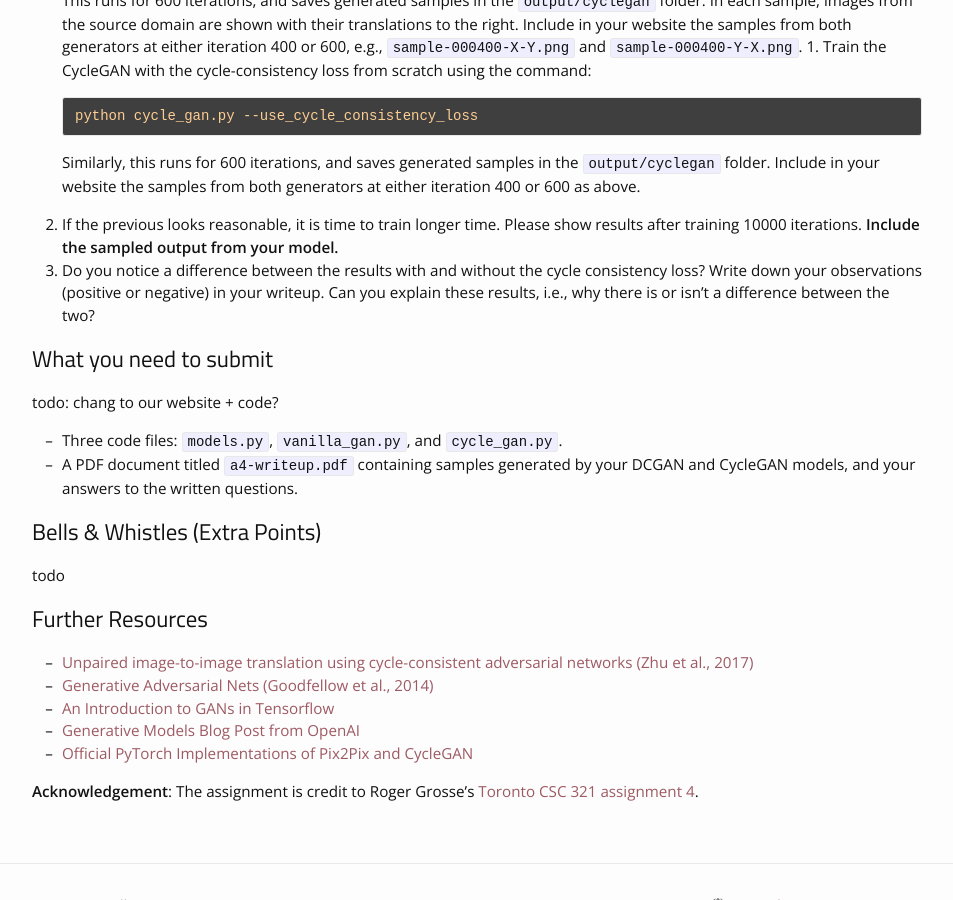
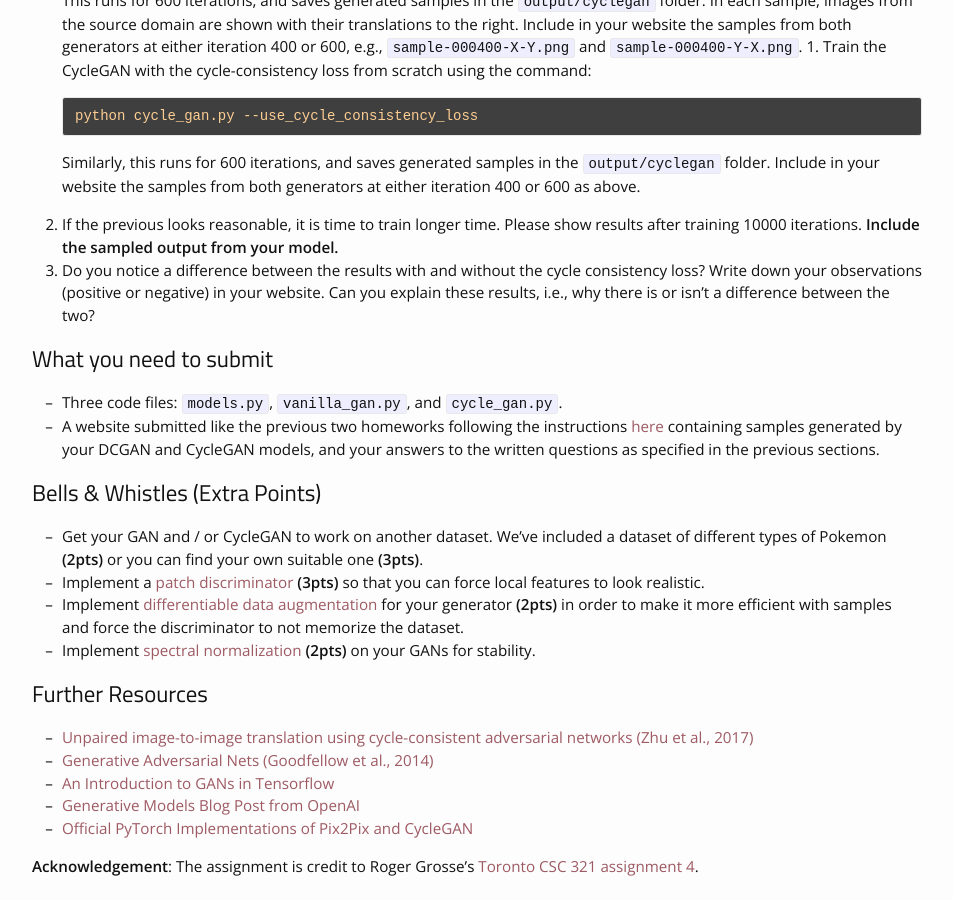
Before and after one commit to kazemnejad/jekyll-course-website-template, a Jekyll site: the page built from _assignments/hw3.md, in a window 1280 px wide and 900 px high, scrolled down 7612 px. Shown: the whole window, without its empty margins (163-1116 px from the left). Built offline with Jekyll 4.4.1, drawn with Linux system fonts in a browser that asks for light colours; nearby versions of some CDN libraries; formulas are drawn with MathJax 3; a script that is not in the unit is left out; some of the changed text lies outside the part shown.

Commit message:
finished hw3 I think

````diff
--- a/_assignments/hw3.md
+++ b/_assignments/hw3.md
@@ -95,7 +95,7 @@ There are 5 numbered bullets in the code to fill in for the discriminator and 3
 ```
 python vanilla_gan.py --num_epochs=100
 ```
-The script saves the output of the generator for a fixed noise sample every 200 iterations throughout training; this allows you to see how the generator improves over time. **Include the following  in your write-up**:
+The script saves the output of the generator for a fixed noise sample every 200 iterations throughout training; this allows you to see how the generator improves over time. **Include the following  in your website**:
 - Screenshots of discriminator and generator training loss with both `--data_aug=basic/deluxe` -- 4 curves in total.  Briefly explain what the curves should look like if GAN manages to train.
 - Set data augmentation to deluxe and then show one of the samples from early in training (e.g., iteration 200) and one of the samples from later in training, and give the iteration number for those samples. Briefly comment on the quality of the samples, and in what way they improve through training.
 
@@ -180,17 +180,19 @@ Similarly, this runs for 600 iterations, and saves generated samples in the `out
 600 as above.
 1. If the previous looks reasonable, it is time to train longer time. Please show results after training 10000 iterations.
  **Include the sampled output from your model.**
-1. Do you notice a difference between the results with and without the cycle consistency loss? Write down your observations (positive or negative) in your writeup. Can you explain these results, i.e., why there is or isn’t a difference between the two?
+1. Do you notice a difference between the results with and without the cycle consistency loss? Write down your observations (positive or negative) in your website. Can you explain these results, i.e., why there is or isn’t a difference between the two?
 
 
 ## What you need to submit
-todo: chang to our website + code?
 * Three code files: `models.py`, `vanilla_gan.py`, and `cycle_gan.py`.
-* A PDF document titled `a4-writeup.pdf` containing samples generated by your DCGAN and
-CycleGAN models, and your answers to the written questions.
+* A website submitted like the previous two homeworks following the instructions [here](/assignments/hw0/) containing samples generated by your DCGAN and
+CycleGAN models, and your answers to the written questions as specified in the previous sections.
 
 ## Bells & Whistles (Extra Points)
-todo
+* Get your GAN and / or CycleGAN to work on another dataset. We've included a dataset of different types of Pokemon **(2pts)** or you can find your own suitable one **(3pts)**.
+* Implement a [patch discriminator](https://paperswithcode.com/method/patchgan) **(3pts)** so that you can force local features to look realistic.
+* Implement [differentiable data augmentation](https://proceedings.neurips.cc//paper/2020/file/55479c55ebd1efd3ff125f1337100388-Paper.pdf) for your generator **(2pts)** in order to make it more efficient with samples and force the discriminator to not memorize the dataset.
+* Implement [spectral normalization](https://arxiv.org/pdf/1802.05957.pdf) **(2pts)** on your GANs for stability.
 
 ## Further Resources
 * [Unpaired image-to-image translation using cycle-consistent adversarial networks (Zhu et al., 2017)](https://arxiv.org/pdf/1703.10593.pdf)
````
